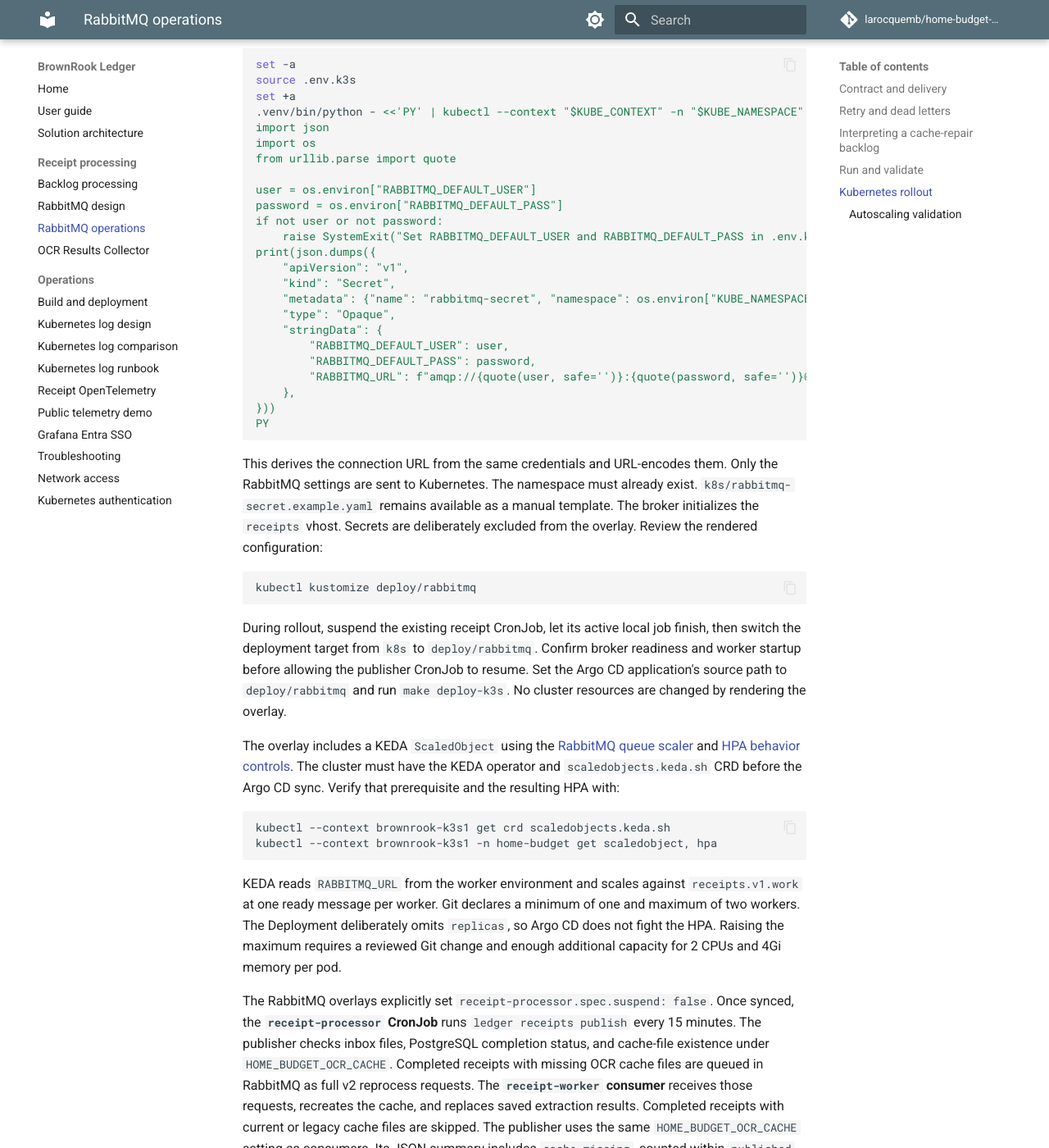
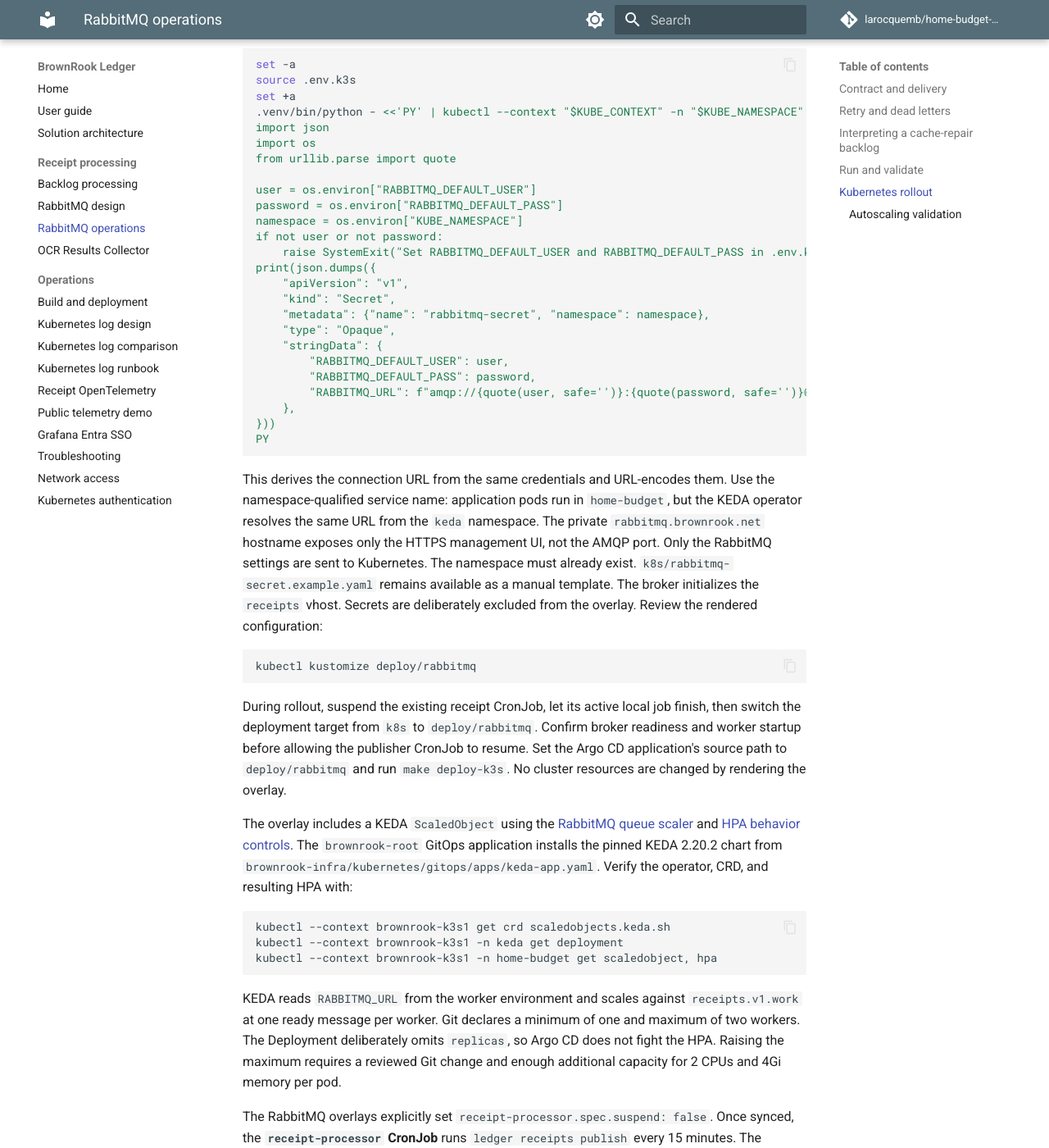
Before and after one commit to larocquemb/home-budget-pipeline, an MkDocs documentation site: the page built from docs/rabbitmq-receipts.md, in a window 1280 px wide and 1400 px high, scrolled down 5330 px. Shown: the whole window at 82% size. Built offline with MkDocs 1.6.1 and Material for MkDocs 9.7.7, drawn with Linux system fonts in a browser that asks for light colours; comment, search, counter and statistics services are not loaded.

Commit message:
fix: qualify RabbitMQ service for KEDA (KAN-92)

````diff
--- a/docs/rabbitmq-receipts.md
+++ b/docs/rabbitmq-receipts.md
@@ -248,27 +248,32 @@
 
 user = os.environ["RABBITMQ_DEFAULT_USER"]
 password = os.environ["RABBITMQ_DEFAULT_PASS"]
+namespace = os.environ["KUBE_NAMESPACE"]
 if not user or not password:
     raise SystemExit("Set RABBITMQ_DEFAULT_USER and RABBITMQ_DEFAULT_PASS in .env.k3s")
 print(json.dumps({
     "apiVersion": "v1",
     "kind": "Secret",
-    "metadata": {"name": "rabbitmq-secret", "namespace": os.environ["KUBE_NAMESPACE"]},
+    "metadata": {"name": "rabbitmq-secret", "namespace": namespace},
     "type": "Opaque",
     "stringData": {
         "RABBITMQ_DEFAULT_USER": user,
         "RABBITMQ_DEFAULT_PASS": password,
-        "RABBITMQ_URL": f"amqp://{quote(user, safe='')}:{quote(password, safe='')}@rabbitmq:5672/receipts",
+        "RABBITMQ_URL": f"amqp://{quote(user, safe='')}:{quote(password, safe='')}@rabbitmq.{namespace}.svc.cluster.local:5672/receipts",
     },
 }))
 PY
 ```
 
 This derives the connection URL from the same credentials and URL-encodes them.
-Only the RabbitMQ settings are sent to Kubernetes. The namespace must already
-exist. `k8s/rabbitmq-secret.example.yaml` remains available as a manual template.
-The broker initializes the `receipts` vhost. Secrets are deliberately excluded
-from the overlay. Review the rendered configuration:
+Use the namespace-qualified service name: application pods run in `home-budget`,
+but the KEDA operator resolves the same URL from the `keda` namespace. The
+private `rabbitmq.brownrook.net` hostname exposes only the HTTPS management UI,
+not the AMQP port. Only the RabbitMQ settings are sent to Kubernetes. The
+namespace must already exist. `k8s/rabbitmq-secret.example.yaml` remains
+available as a manual template. The broker initializes the `receipts` vhost.
+Secrets are deliberately excluded from the overlay. Review the rendered
+configuration:
 
 ```sh
 kubectl kustomize deploy/rabbitmq
@@ -281,13 +286,15 @@
 `make deploy-k3s`. No cluster resources are changed by rendering the overlay.
 
 The overlay includes a KEDA `ScaledObject` using the
-[RabbitMQ queue scaler](https://keda.sh/docs/2.18/scalers/rabbitmq-queue/) and
-[HPA behavior controls](https://keda.sh/docs/2.18/reference/scaledobject-spec/).
-The cluster must have the KEDA operator and `scaledobjects.keda.sh` CRD before
-the Argo CD sync. Verify that prerequisite and the resulting HPA with:
+[RabbitMQ queue scaler](https://keda.sh/docs/2.20/scalers/rabbitmq-queue/) and
+[HPA behavior controls](https://keda.sh/docs/2.20/reference/scaledobject-spec/).
+The `brownrook-root` GitOps application installs the pinned KEDA 2.20.2 chart
+from `brownrook-infra/kubernetes/gitops/apps/keda-app.yaml`. Verify the operator,
+CRD, and resulting HPA with:
 
 ```sh
 kubectl --context brownrook-k3s1 get crd scaledobjects.keda.sh
+kubectl --context brownrook-k3s1 -n keda get deployment
 kubectl --context brownrook-k3s1 -n home-budget get scaledobject, hpa
 ```
 
````
Also changed, not shown: docs/ocr-results-collector.md (+5 -5 lines), docs/receipt-processing.md (+6 -6 lines), 2 other files.
